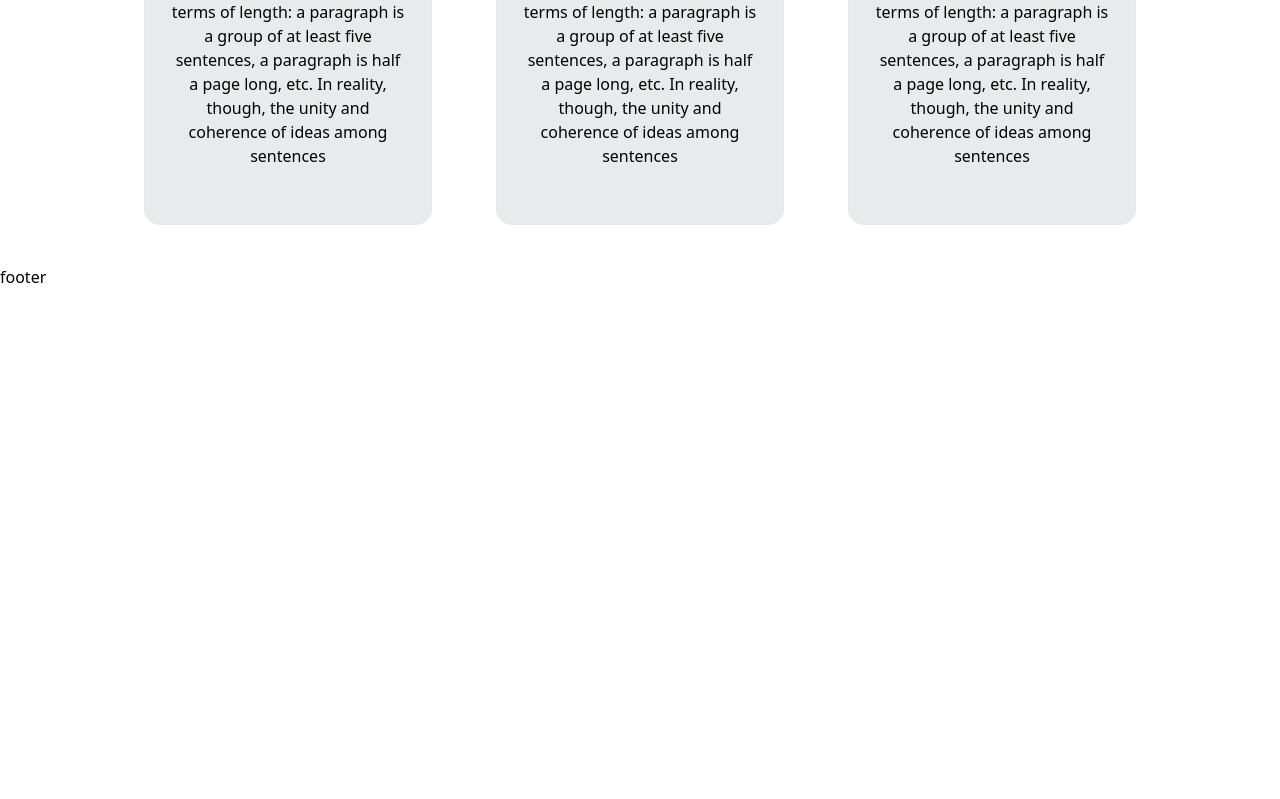
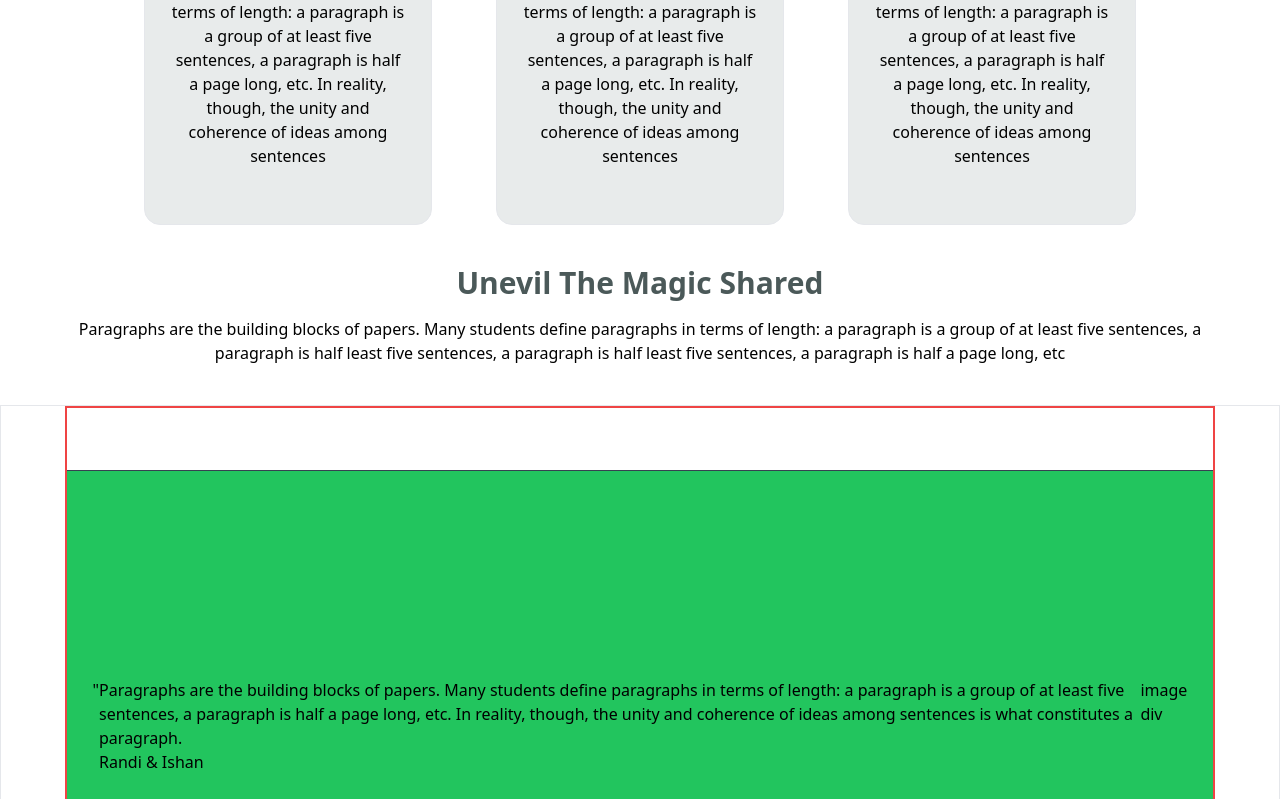
Before and after one commit to TharakaJayz/photographer, a React (Create React App) app in the folder client/: page / in a window 1280 px wide. Shown: the part 2001-2800 px from the top of the page. Before the commit the page ends 2290 px from the top, so only its background shows below. Built offline with nearby package versions, Linux system fonts and the light colour scheme.

Commit message:
created home page parts

```diff
--- /dev/null
+++ b/client/src/components/home/HomeReview.tsx
@@ -0,0 +1,22 @@
+import React from 'react'
+import HomeReviewDesktop from './HomeReviewDesktop'
+
+interface Props {
+
+}
+
+const HomeReview = (props: Props) => {
+    return (
+        <div className='w-full flex flex-col gap-vh5'>
+            <section className='w-full flex flex-col gap-vh2 px-vw5'>
+                <h4 className='capitalize font-bold text-3xl w-full text-center text-service_svg_bg'>Unevil the magic shared</h4>
+                <p className='w-full  text-center xl2_:w-full ' >Paragraphs are the building blocks of papers. Many students define paragraphs in terms of length: a paragraph is a group of at least five sentences, a paragraph is half least five sentences, a paragraph is half least five sentences, a paragraph is half a page long, etc</p>
+
+            </section>
+
+            <HomeReviewDesktop />
+        </div>
+    )
+}
+
+export default HomeReview
--- /dev/null
+++ b/client/src/components/home/HomeReviewDesktop.tsx
@@ -0,0 +1,56 @@
+import React from 'react'
+import { Swiper, SwiperSlide } from 'swiper/react';
+
+// Import Swiper styles
+import 'swiper/css';
+import 'swiper/css/pagination';
+import 'swiper/css/navigation';
+import { Pagination, Navigation } from 'swiper/modules';
+interface Props {
+
+}
+
+const HomeReviewDesktop = (props: Props) => {
+    return (
+        <div className='w-full border flex items-center justify-center'>
+
+            <Swiper
+             loop={true}
+                pagination={{
+                    type: 'fraction',
+                }}
+
+                navigation={true}
+                modules={[Pagination, Navigation]}
+                className="mySwiper h-vh80 w-p90"
+            >
+                <SwiperSlide className='h-p100'>
+                    <div className='w-full h-full  relative flex items-center'>
+                        <section className='w-full h-p80 border border-gray-700  bg-green-500'>
+
+
+                             </section>
+                        <section className='w-full h-full absolute top-0 right-0 border-2 border-red-500 flex items-center px-vw2 '>
+
+                        <div className='flex '>
+                            <section className='flex items-start'>
+                                <span>"</span>
+                                <div>
+                                    <p>Paragraphs are the building blocks of papers. Many students define paragraphs in terms of length: a paragraph is a group of at least five sentences, a paragraph is half a page long, etc. In reality, though, the unity and coherence of ideas among sentences is what constitutes a paragraph.</p>
+                                    <h1>Randi & Ishan</h1>
+                                </div>
+                            </section>
+                            <section>image div</section>
+                        </div>
+                         </section>
+                    </div>
+                </SwiperSlide>
+
+
+            </Swiper>
+
+        </div>
+    )
+}
+
+export default HomeReviewDesktop
--- /dev/null
+++ b/client/src/components/home/HomeSwiper.tsx
@@ -0,0 +1,66 @@
+import React from 'react'
+import { Swiper, SwiperSlide } from 'swiper/react';
+
+// Import Swiper styles
+import 'swiper/css';
+import 'swiper/css/effect-coverflow';
+import 'swiper/css/pagination';
+
+import { EffectCoverflow, Pagination } from 'swiper/modules';
+interface Props {
+
+}
+
+const HomeSwiper = (props: Props) => {
+    return (
+        <div>
+            <Swiper
+        effect={'coverflow'}
+        grabCursor={true}
+        centeredSlides={true}
+        slidesPerView={'auto'}
+        coverflowEffect={{
+          rotate: 50,
+          stretch: 0,
+          depth: 100,
+          modifier: 1,
+          slideShadows: true,
+        }}
+        pagination={true}
+        modules={[EffectCoverflow, Pagination]}
+        className="mySwiper w-p80 border border-yellow-400"
+      >
+        <SwiperSlide className='border border-red-700 w-p30  '>
+          <img className='h-px200 w-auto' src="https://swiperjs.com/demos/images/nature-1.jpg" />
+        </SwiperSlide>
+        <SwiperSlide className=' w-px200 '>
+          <img src="https://swiperjs.com/demos/images/nature-2.jpg" />
+        </SwiperSlide>
+        <SwiperSlide className=' w-px200 '>
+          <img src="https://swiperjs.com/demos/images/nature-3.jpg" />
+        </SwiperSlide>
+        <SwiperSlide>
+          <img src="https://swiperjs.com/demos/images/nature-4.jpg" />
+        </SwiperSlide>
+        <SwiperSlide>
+          <img src="https://swiperjs.com/demos/images/nature-5.jpg" />
+        </SwiperSlide>
+        <SwiperSlide>
+          <img src="https://swiperjs.com/demos/images/nature-6.jpg" />
+        </SwiperSlide>
+        <SwiperSlide>
+          <img src="https://swiperjs.com/demos/images/nature-7.jpg" />
+        </SwiperSlide>
+        <SwiperSlide>
+          <img src="https://swiperjs.com/demos/images/nature-8.jpg" />
+        </SwiperSlide>
+        <SwiperSlide>
+          <img src="https://swiperjs.com/demos/images/nature-9.jpg" />
+        </SwiperSlide>
+      </Swiper>
+
+        </div>
+    )
+}
+
+export default HomeSwiper
--- a/client/src/pages/Home.tsx
+++ b/client/src/pages/Home.tsx
@@ -3,6 +3,8 @@ import ImageSlider from '../components/home/ImageSlider'
 import { homeMemoryImage, images } from '../assets/Images'
 import HomeMemory from '../components/home/HomeMemory'
 import HomeService from '../components/home/HomeService'
+import HomeSwiper from '../components/home/HomeSwiper'
+import HomeReview from '../components/home/HomeReview'
 
 interface Props {
 
@@ -14,6 +16,8 @@ const Home = (props: Props) => {
             <ImageSlider  images={images} />
              <HomeMemory  />
              <HomeService />
+             {/* <HomeSwiper/> */}
+             <HomeReview />
         </div>
     )
 }
--- a/client/tailwind.config.js
+++ b/client/tailwind.config.js
@@ -32,6 +32,7 @@ module.exports = {
         px1: "1px",
         px2: "1.5px",
         px3: "3px",
+        px200: "200px",
         vh1: "1vh",
         vh2: "2vh",
         vh3: "3vh",
```
